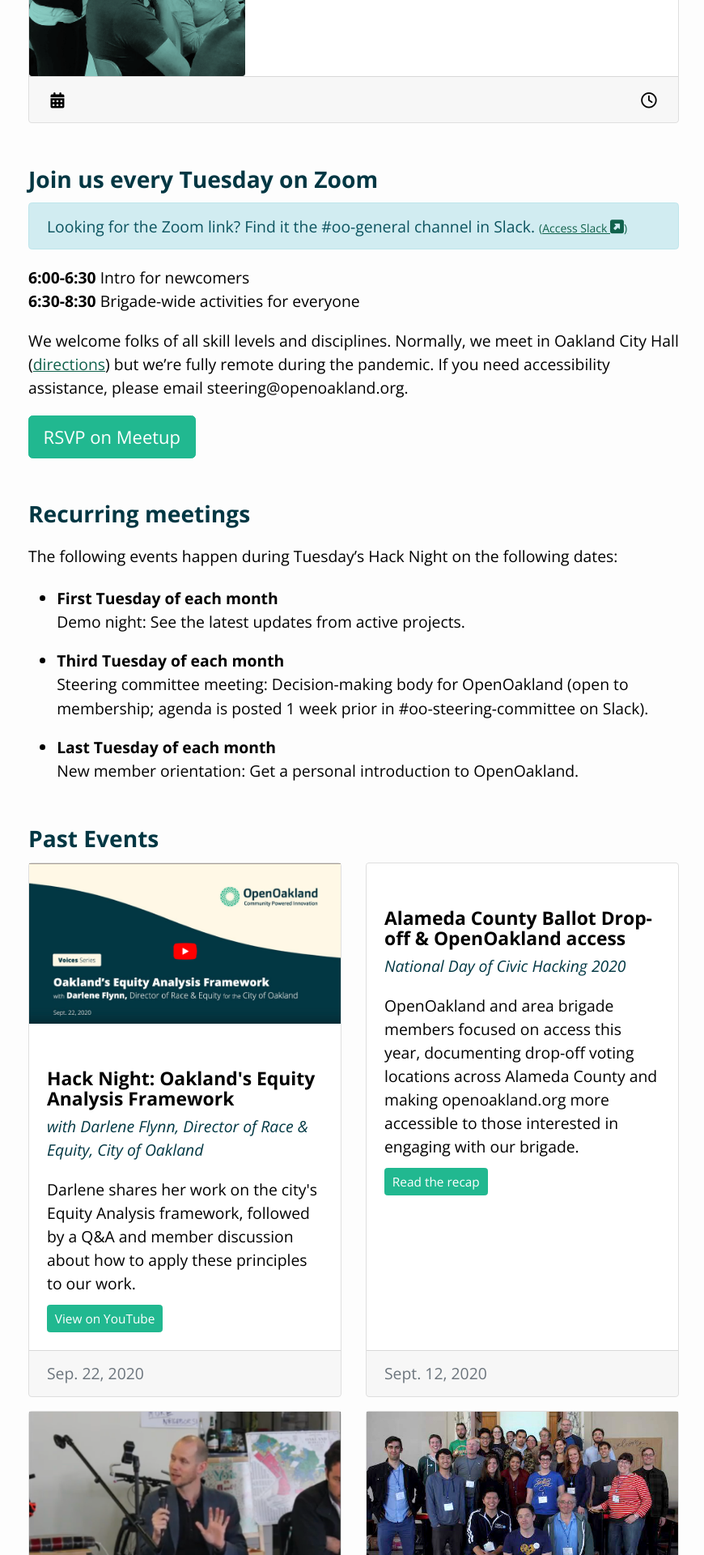
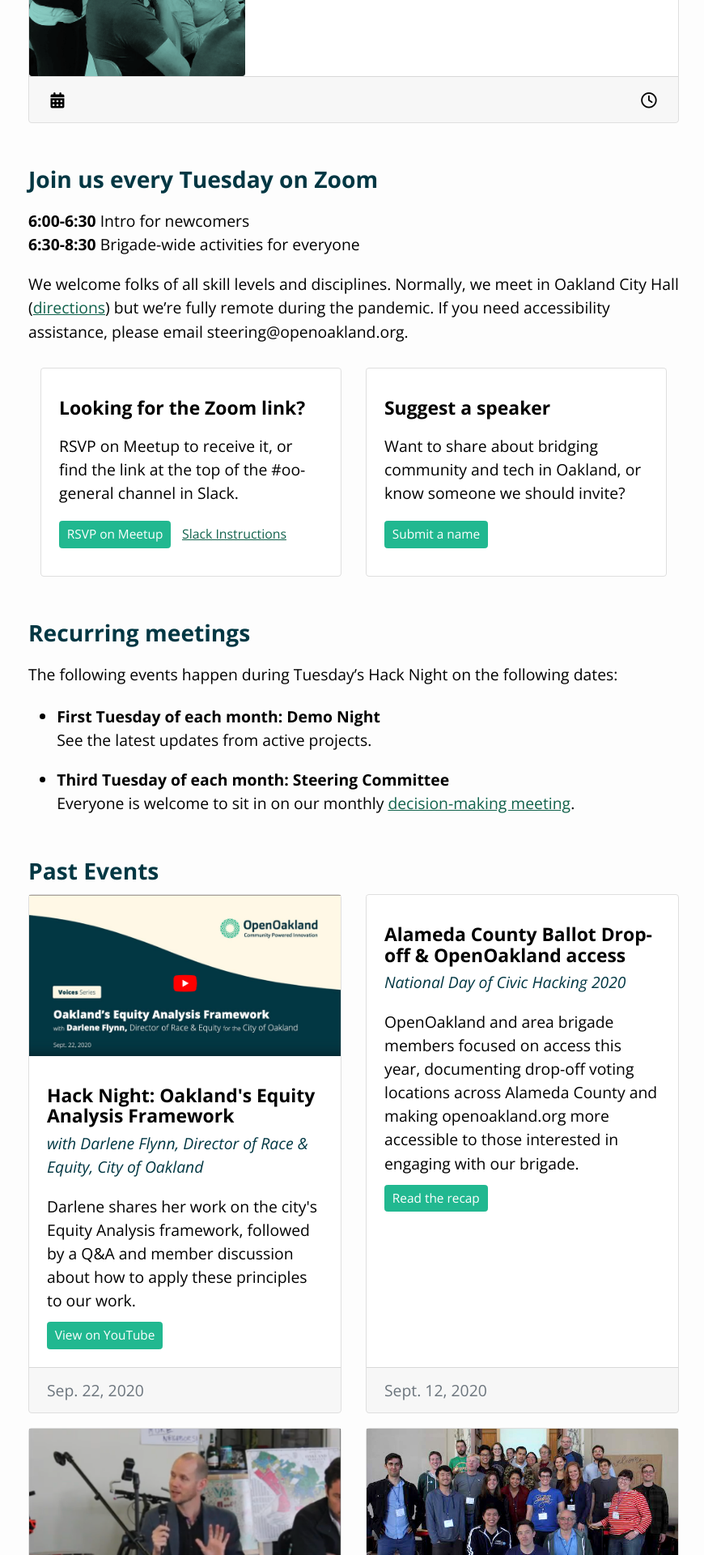
Before and after one commit to openoakland/openoakland.org, a Jekyll site: the page built from src/calendar.md, in a window 1280 px wide. Shown: the part 456-2376 px from the top of the page at 81% size, without its empty margins (203-1073 px from the left). Built offline with Jekyll 4.4.1, drawn with Linux system fonts in a browser that asks for light colours; nearby versions of some CDN libraries.

Commit message:
Update calendar page
- Add speaker form
- Adjust Zoom link and speaker form layout
- Update copy for accuracy

```diff
--- a/src/_includes/calendar-events.html
+++ b/src/_includes/calendar-events.html
@@ -7,7 +7,7 @@
         {% if calendar.image %}<img src="/assets/images/events/{{ calendar.image }}" alt="video thumbnail"/>{% endif %}
 
         <div class="card-body">
-          <h3 class="card-title">{% if calendar.title %}{{ calendar.title }}{% endif %}</h3>
+          <h3 class="card-title calendar-card-h3">{% if calendar.title %}{{ calendar.title }}{% endif %}</h3>
           <h4 class="card-subtitle calendar-card-subtitle">{% if calendar.subtitleGuest %}{{ calendar.subtitleGuest }}{% endif %}</h4>
           <p class="card-text">{% if calendar.descriptionSentence %}{{ calendar.descriptionSentence }}{% endif %}</p>
           {% if calendar.link %}<a href="{{ calendar.link }}" class="btn btn-primary btn-sm">{{ calendar.buttonText }}</a>{% endif %} {% if calendar.secondaryLink %}<a href="{{ calendar.secondaryLink }}" class="card-link calendar-card-link brand-link">{{ calendar.secondaryLinkText }}</a>{% endif %}
--- a/src/_includes/zoom-link.html
+++ b/src/_includes/zoom-link.html
@@ -1,3 +1,28 @@
-<div class="alert alert-info" role="alert">
-Looking for the Zoom link? Find it the #oo-general channel in Slack. <span class="text-small brand-link">(<a href="https://docs.google.com/document/d/1VWZQ_3ehP5j0IOTY0nJClvQPll3ivSkuAdh5YsOhO_U/edit?usp=sharing" target="blank" class="text-small brand-link">Access Slack <i class="fas fa-external-link-square-alt"></i></a>)</span>
+<div class="container" style="margin-top:30px;">
+
+  <div class="row align-items-start">
+
+    <div class="col">
+    <div class="card">
+      <div class="card-body">
+        <h3 class="card-title calendar-card-h3">Looking for the Zoom link?</h3>
+        <p class="card-text">RSVP on Meetup to receive it, or find the link at the top of the #oo-general channel in Slack.</p>
+        <p><a href="https://www.meetup.com/OpenOakland/events/" class="btn btn-primary btn-sm">RSVP on Meetup</a>
+        <a href="https://docs.google.com/document/d/1VWZQ_3ehP5j0IOTY0nJClvQPll3ivSkuAdh5YsOhO_U/edit?usp=sharing" class="card-link calendar-card-link brand-link">Slack Instructions</a></p>
+      </div>
+    </div>
+    </div>
+
+    <div class="col">
+    <div class="card">
+      <div class="card-body">
+        <h3 class="card-title calendar-card-h3">Suggest a speaker</h3>
+        <p class="card-text">Want to share about bridging community and tech in Oakland, or know someone we should invite?</p>
+        <p><a href="https://docs.google.com/forms/d/e/1FAIpQLSd-rx1jRMNN6ggITcu-kB7htXLI0nSdWgDpbP-0w2bsXf-5vQ/viewform?usp=sf_link" class="btn btn-primary btn-sm">Submit a name</a></p>
+      </div>
+    </div>
+    </div>
+
+  </div>
+
 </div>
--- a/src/_sass/wp.scss
+++ b/src/_sass/wp.scss
@@ -44,10 +44,15 @@
     font-style: italic;
   }
 
+.calendar-card-h3 {
+  margin-top: .8rem;
+}
+
 // Give the calendar-card-link left margin only if it's
 // the second child.
 .btn + .calendar-card-link {
   margin-left: .5rem;
+  font-size: .9rem;
 }
 
 
--- a/src/calendar.md
+++ b/src/calendar.md
@@ -8,24 +8,22 @@
 {% include next-meeting.html %}
 
 ## Join us every Tuesday on Zoom
-{% include zoom-link.html %}
 
 **6:00-6:30** Intro for newcomers
 **6:30-8:30** Brigade-wide activities for everyone
 
 We welcome folks of all skill levels and disciplines. Normally, we meet in Oakland City Hall ([directions](https://goo.gl/maps/YTNkpZcb7Sy936w88)) but we're fully remote during the pandemic. If you need accessibility assistance, please email steering@openoakland.org.
 
-[RSVP on Meetup](https://www.meetup.com/OpenOakland/events/){: class="btn btn-primary btn-lg"}
+{% include zoom-link.html %}
 
 ## Recurring meetings
 The following events happen during Tuesday's Hack Night on the following dates:
 
-- **First Tuesday of each month**
-Demo night: See the latest updates from active projects.
-- **Third Tuesday of each month**
-Steering committee meeting: Decision-making body for OpenOakland (open to membership; agenda is posted 1 week prior in #oo-steering-committee on Slack).
-- **Last Tuesday of each month**
-New member orientation: Get a personal introduction to OpenOakland.
+- **First Tuesday of each month: Demo Night**
+See the latest updates from active projects.
+- **Third Tuesday of each month: Steering Committee**
+Everyone is welcome to sit in on our monthly [decision-making meeting](/how-we-work).
+
 
 ## Past Events
 
```
